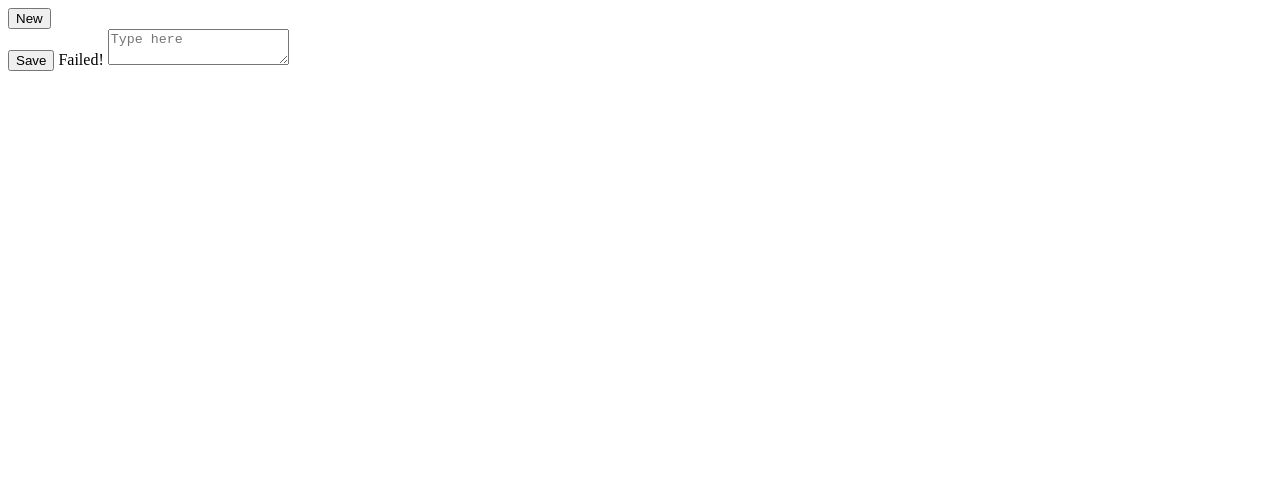
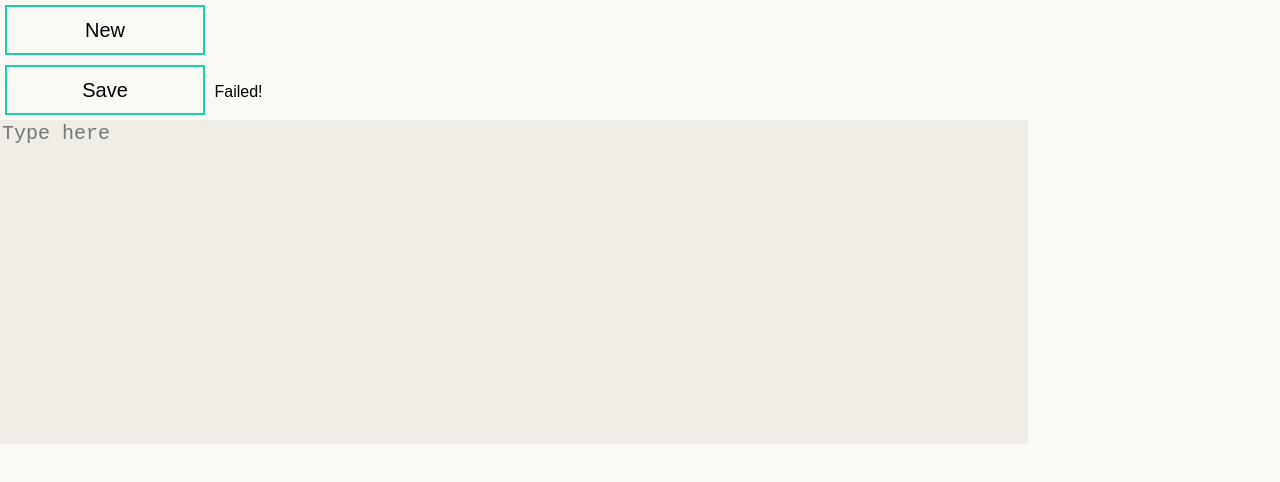
Before and after one commit to freekh/node-sqlite-tutorial, a website: page frontend/index.html in a window 1280 px wide. Drawn offline with Linux system fonts and the light colour scheme; files whose address does not match are found by name.

Commit message:
Added @poud styles

```diff
--- a/frontend/styles.css
+++ b/frontend/styles.css
@@ -1 +1,32 @@
-/* here you could do some styling :) */
+body {
+  background-color: #faf9f4;
+  font-family: arial;
+  margin: 0;
+}
+button {
+  background-color: transparent;
+  border-color: #17d2a2;
+  font-size: 20px;
+  height: 50px;
+  width: 200px;
+  margin: 5px;
+  border-style: solid;
+  outline: none;
+}
+textarea {
+  width: 80vw;
+  background-color: #efede5;
+  border: none;
+  resize: none;
+  outline: none;
+  font-size: 20px;
+  min-height: 40vh;
+}
+#text {
+  text-align: center;
+}
+button:hover {
+  cursor: pointer;
+  background-color: #17d2a2;
+  color: white;
+}
```
